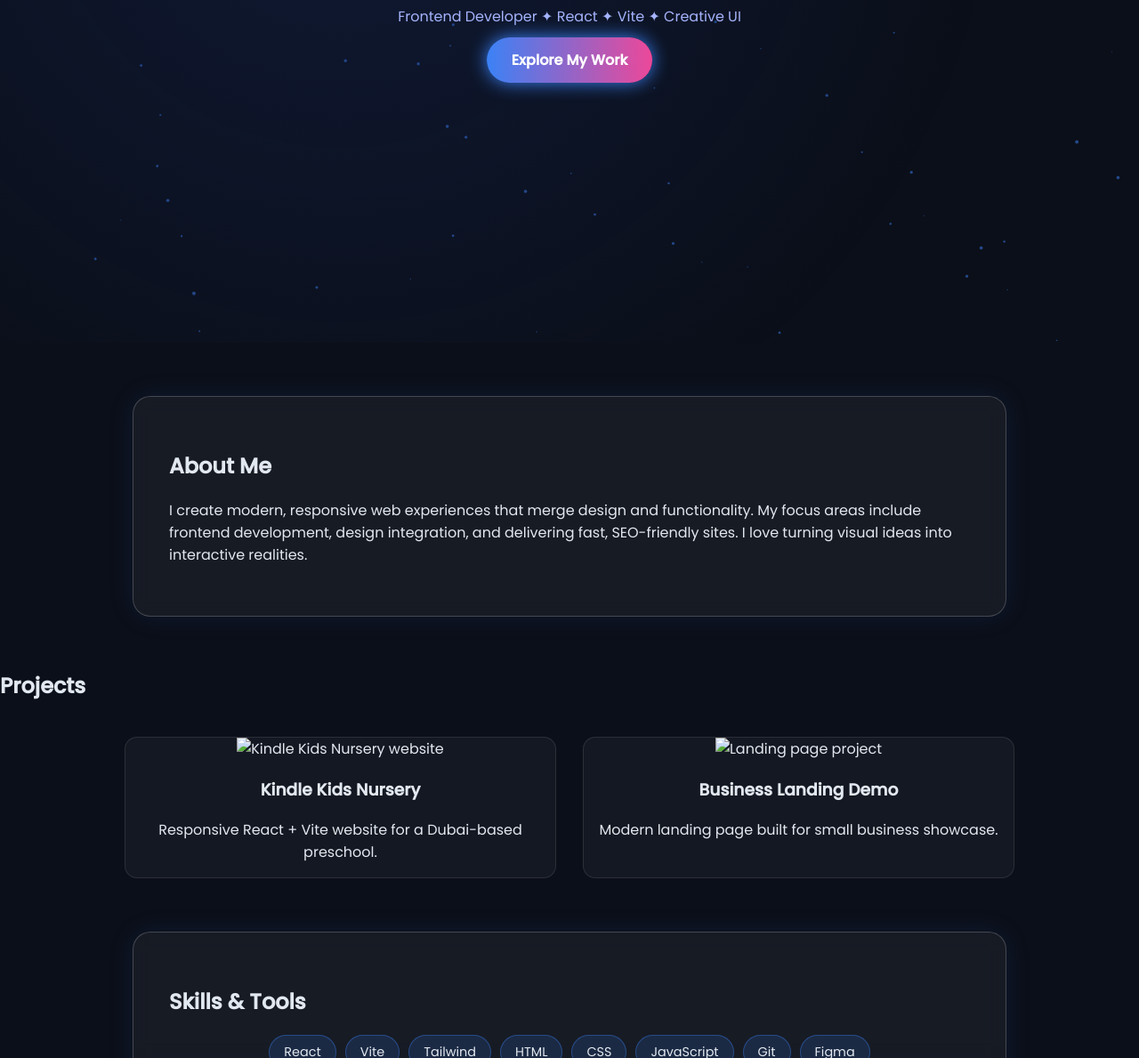
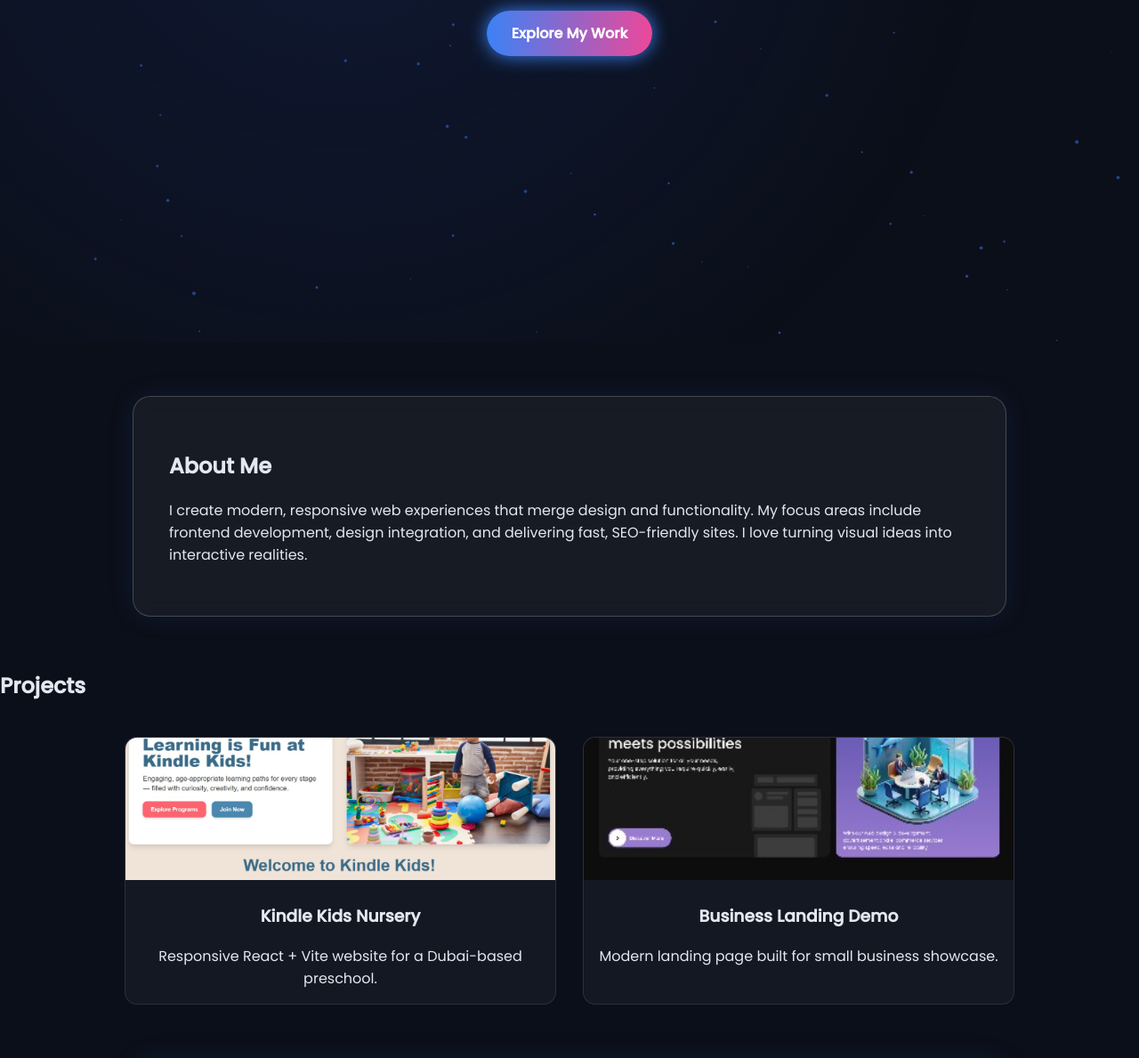
Before and after one commit to shaiksabahalmas/almas-portfolio, a plain HTML site: page index.html in a window 1280 px wide. Shown: the part 415-1604 px from the top of the page at 89% size. Drawn offline with Linux system fonts and the light colour scheme.

Commit message:
Fifth portfolio version

```diff
--- a/index.html
+++ b/index.html
@@ -31,13 +31,13 @@
     <h2>Projects</h2>
     <div class="card-grid">
       <div class="card tilt">
-        <img src="images/kindle.png" alt="Kindle Kids Nursery website" />
+        <img src="images/kindle.jpg" alt="Kindle Kids Nursery website" />
         <h3>Kindle Kids Nursery</h3>
         <p>Responsive React + Vite website for a Dubai-based preschool.</p>
       </div>
 
       <div class="card tilt">
-        <img src="images/landing-demo.png" alt="Landing page project" />
+        <img src="images/landing-demo.jpg" alt="Landing page project" />
         <h3>Business Landing Demo</h3>
         <p>Modern landing page built for small business showcase.</p>
       </div>
--- a/styles.css
+++ b/styles.css
@@ -1,5 +1,7 @@
+/* Import fonts */
 @import url('https://fonts.googleapis.com/css2?family=Orbitron:wght@600&family=Poppins:wght@400;500&display=swap');
 
+/* Root variables */
 :root {
   --bg-dark: #0b0f19;
   --primary: #3b82f6;
@@ -7,43 +9,66 @@
   --text: #e2e8f0;
 }
 
+/* Reset default spacing */
+html, body {
+  margin: 0;
+  padding: 0;
+  height: 100%;
+}
+
+/* Body styles */
 body {
-  margin: 0;
   font-family: 'Poppins', sans-serif;
   color: var(--text);
   background: var(--bg-dark);
   overflow-x: hidden;
 }
 
+/* Canvas starfield */
 canvas#bg {
   position: fixed;
-  top: 0; left: 0;
-  width: 100%; height: 100%;
+  top: 0;
+  left: 0;
+  width: 100%;
+  height: 100%;
   z-index: -1;
+  display: block; /* prevents extra inline spacing */
 }
 
 /* HERO */
 .hero {
-  height: 100vh;
+  height: 100vh; /* full viewport height */
   display: flex;
   justify-content: center;
   align-items: center;
   text-align: center;
   background: radial-gradient(circle at 30% 30%, #1e3a8a40, transparent 70%);
+  margin: 0;
+  padding: 0;
 }
+
+.hero-content h1,
+.hero-content p {
+  margin: 0;
+  padding: 0;
+}
+
 .hero-content h1 {
   font-family: 'Orbitron', sans-serif;
   font-size: 2.8rem;
   letter-spacing: 2px;
 }
+
 .hero-content span {
   color: var(--primary);
   text-shadow: 0 0 12px var(--primary);
 }
+
 .hero-content p {
   color: #a5b4fc;
   margin-bottom: 1.5rem;
 }
+
 .btn-glow {
   background: linear-gradient(90deg, var(--primary), var(--accent));
   padding: 14px 28px;
@@ -80,6 +105,7 @@ canvas#bg {
   max-width: 1000px;
   padding: 0 20px;
 }
+
 .card {
   background: rgba(255, 255, 255, 0.04);
   border-radius: 14px;
@@ -89,11 +115,13 @@ canvas#bg {
   transform-style: preserve-3d;
   border: 1px solid rgba(255,255,255,0.1);
 }
+
 .card img {
   width: 100%;
   height: 160px;
   object-fit: cover;
 }
+
 .card:hover {
   transform: translateY(-8px) scale(1.03);
   box-shadow: 0 0 25px rgba(59,130,246,0.3);
@@ -106,6 +134,7 @@ canvas#bg {
   gap: 10px;
   justify-content: center;
 }
+
 .skills-grid span {
   background: rgba(59,130,246,0.15);
   border: 1px solid rgba(59,130,246,0.4);
@@ -114,6 +143,7 @@ canvas#bg {
   font-size: 0.9rem;
   transition: 0.3s;
 }
+
 .skills-grid span:hover {
   background: var(--primary);
   color: white;
@@ -124,10 +154,12 @@ canvas#bg {
   text-align: center;
   padding: 80px 20px;
 }
+
 #contact h2 {
   font-family: 'Orbitron', sans-serif;
   color: var(--primary);
 }
+
 footer {
   text-align: center;
   padding: 20px;
@@ -141,6 +173,7 @@ footer {
   transform: translateY(30px);
   transition: 1s ease all;
 }
+
 .fade-in.visible {
   opacity: 1;
   transform: translateY(0);
```
Also changed, not shown: images/kindle.jpg (added), images/landing-demo.jpg (added).
